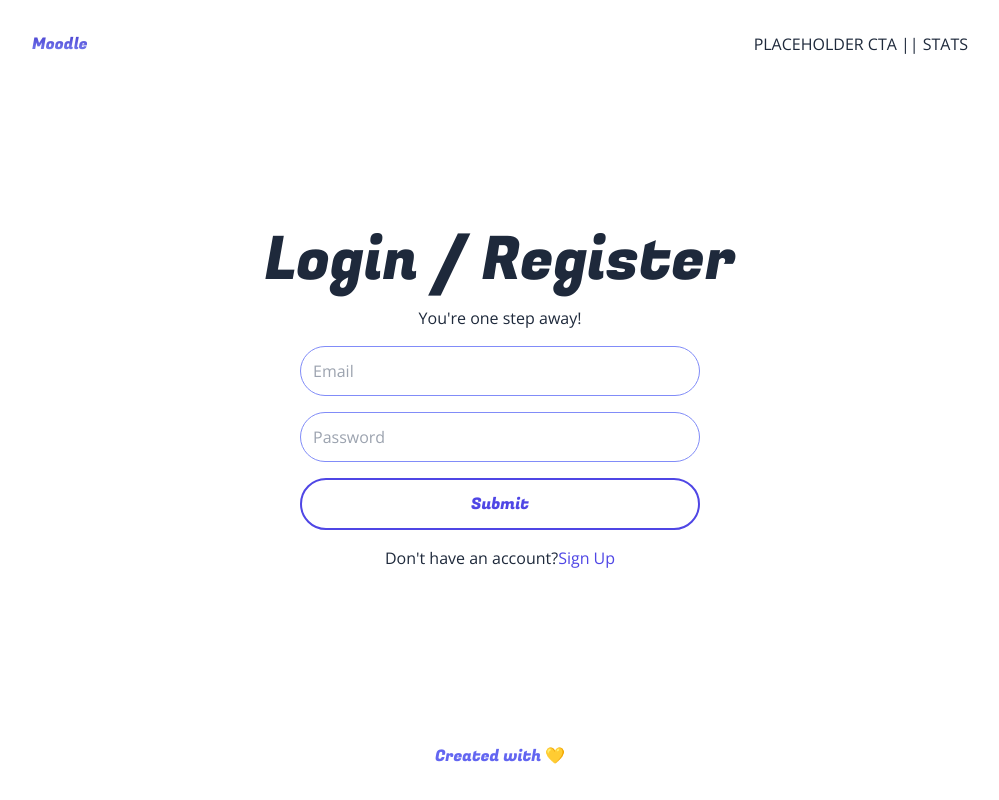
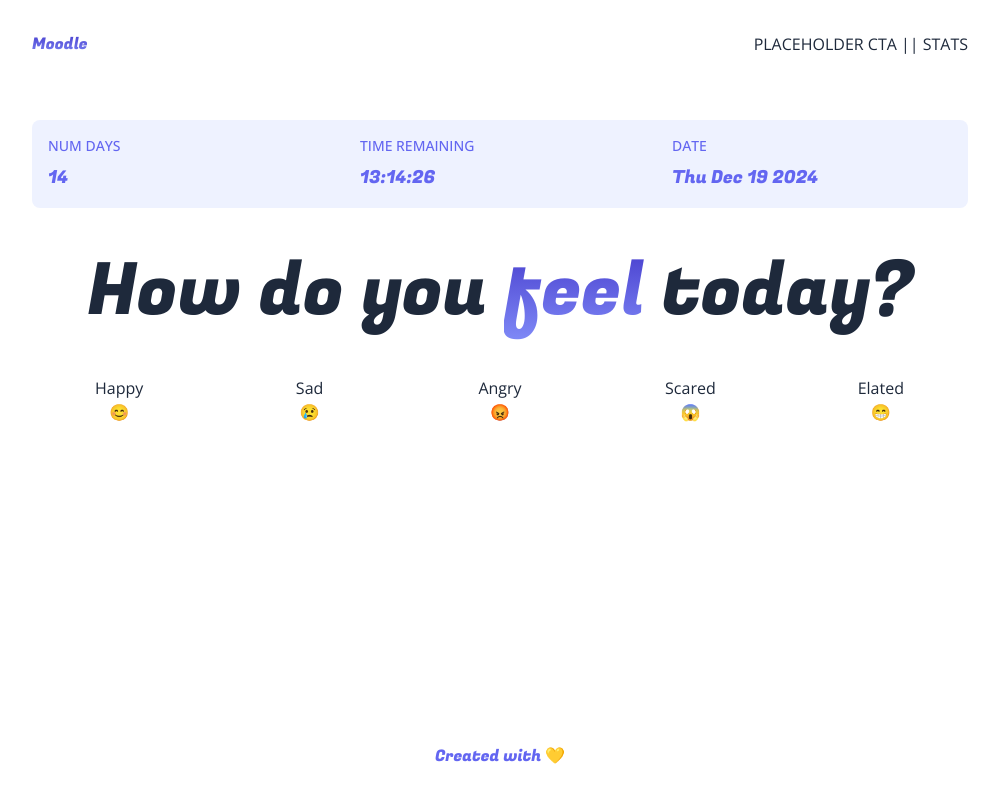
Before and after one commit to Alef5750/mood-tracker, a Next.js app: page /dashboard in a window 1280 px wide. Shown: the whole page, without its empty margins (140-1139 px from the left). Built offline with nearby package versions, Linux system fonts and the light colour scheme.

Commit message:
mappoing over moods on Dashboard

```diff
--- a/app/dashboard/page.tsx
+++ b/app/dashboard/page.tsx
@@ -4,7 +4,7 @@ import Login from "@/components/Login";
 import Main from "@/components/Main";
 
 const DashboardPage = () => {
-  const isAuthenticated = false;
+  const isAuthenticated = true;
 
   let children = <Login />;
 
--- a/components/Dashboard.tsx
+++ b/components/Dashboard.tsx
@@ -1,7 +1,70 @@
+import { Fugaz_One } from "next/font/google";
 import React, { FC } from "react";
+const fugaz = Fugaz_One({ subsets: ["latin"], weight: ["400"] });
 
 const Dashboard: FC = () => {
-  return <div>Dashboard</div>;
+  interface IStatus {
+    num_days: number;
+    time_remaining: string;
+    date: string;
+  }
+
+  interface IMoods {
+    Happy: string;
+    Sad: string;
+    Angry: string;
+    Scared: string;
+    Elated: string;
+  }
+  const statuses: IStatus = {
+    num_days: 14,
+    time_remaining: "13:14:26",
+    date: new Date().toDateString(),
+  };
+
+  const moods: IMoods = {
+    Happy: "😊",
+    Sad: "😢",
+    Angry: "😡",
+    Scared: "😱",
+    Elated: "😁",
+  };
+
+  return (
+    <div className="flex flex-col flex-1 gap-4 sm:gap-8 md:gap-12">
+      <div className="rounded-lg grid grid-cols-1 sm:grid-cols-3 bg-indigo-50 text-indigo-500">
+        {Object.keys(statuses).map((status, statusIdx) => {
+          const key = status as keyof IStatus;
+          return (
+            <div key={statusIdx} className="p-4 flex flex-col gap-1 sm:gap-2">
+              <p className="font-medium uppercase text-xs sm:text-sm">
+                {status.replaceAll("_", " ")}
+              </p>
+              <p className={`text-base sm:text-lg ${fugaz.className}`}>
+                {statuses[key]}
+              </p>
+            </div>
+          );
+        })}
+      </div>
+      <h4
+        className={`text-5xl sm:text-6xl md:text-7xl text-center ${fugaz.className}`}
+      >
+        How do you <span className="textGradient">feel</span> today?
+      </h4>
+      <div className="grid grid-cols-2 md:grid-cols-5 gap-4">
+        {Object.keys(moods).map((mood, moodIdx) => {
+          const key = mood as keyof IMoods;
+          return (
+            <button className="" key={moodIdx}>
+              <p>{mood}</p>
+              <p>{moods[key]}</p>
+            </button>
+          );
+        })}
+      </div>
+    </div>
+  );
 };
 
 export default Dashboard;
```
